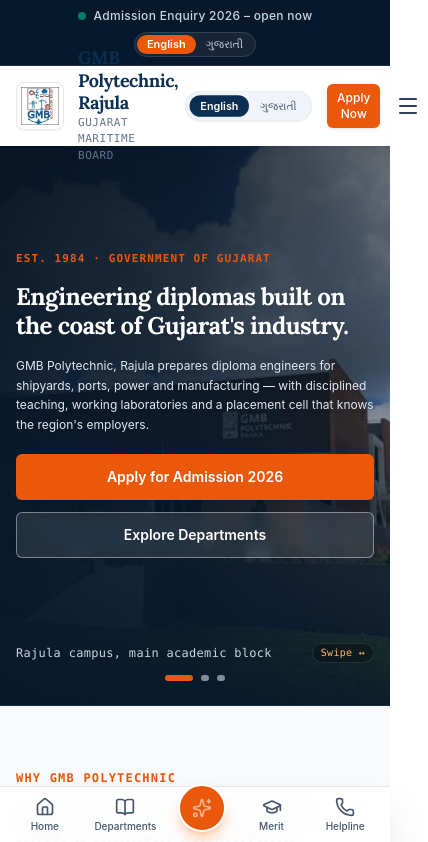
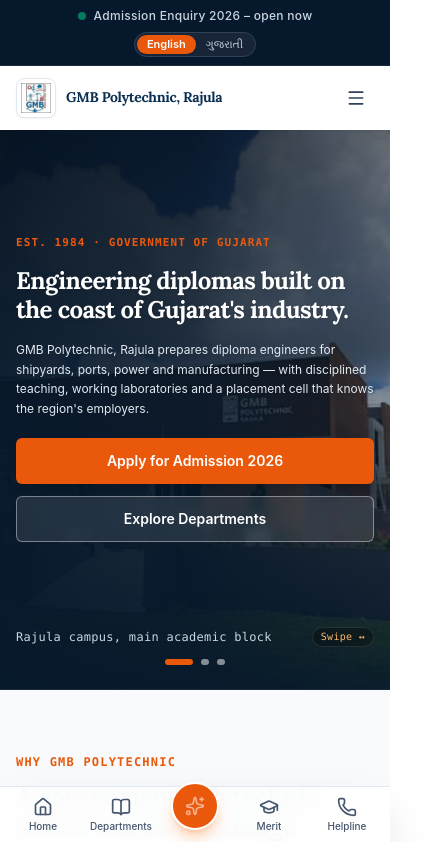
Before and after one commit to anuraag45/gmb, a React (Vite) app: page / in a window 390 px wide. Shown: the top 842 px of the page, 428 px wide, since content can reach past the window. Built offline with nearby package versions, Linux system fonts and the light colour scheme.

Commit message:
fix(mobile): resolve pinch-to-zoom layout break and eliminate horizontal overflow root causes across navbar, carousels, and bottom bar

```diff
--- a/index.html
+++ b/index.html
@@ -3,7 +3,7 @@
   <head>
     <meta charset="UTF-8" />
     <link rel="icon" type="image/png" href="/images/gmb-official-logo.png" />
-    <meta name="viewport" content="width=device-width, initial-scale=1.0" />
+    <meta name="viewport" content="width=device-width, initial-scale=1.0, viewport-fit=cover" />
     <title>GMB Polytechnic, Rajula | Gujarat Maritime Board (GTU Code: 992)</title>
     <meta name="description" content="GMB Polytechnic, Rajula (GTU Code: 992) — Government Diploma Engineering Institute in Computer, Mechanical, Electrical, and Civil Engineering run by Gujarat Maritime Board." />
     <meta name="keywords" content="GMB Polytechnic Rajula, Diploma Engineering, ACPDC Gujarat, GTU 992, Computer Engineering, Mechanical Engineering, Electrical Engineering, Civil Engineering, Rajula Amreli Gujarat" />
--- a/src/App.tsx
+++ b/src/App.tsx
@@ -26,12 +26,12 @@
   };
 
   return (
-    <div className="min-h-screen bg-white text-slate-900 flex flex-col pb-16 md:pb-0">
+    <div className="min-h-screen bg-white text-slate-900 flex flex-col pb-16 md:pb-0 w-full max-w-full overflow-x-hidden">
       {/* Top Notification Bar & Navbar */}
       <Header onApplyClick={() => handleOpenApply()} />
 
       {/* Main Content Sections */}
-      <main className="flex-1">
+      <main className="flex-1 w-full max-w-full overflow-x-hidden">
         {/* Hero Section */}
         <Hero onApplyClick={() => handleOpenApply()} />
 
--- a/src/components/site/Departments.tsx
+++ b/src/components/site/Departments.tsx
@@ -30,12 +30,12 @@
   };
 
   return (
-    <section id="departments" className="py-16 md:py-24 bg-[#F8FAFC] border-b border-slate-200">
-      <div className="max-w-7xl mx-auto px-4 sm:px-6 lg:px-8">
+    <section id="departments" className="py-16 md:py-24 bg-white border-b border-slate-200 overflow-hidden">
+      <div className="max-w-7xl mx-auto px-4 sm:px-6 lg:px-8 w-full">
 
-        {/* Section Header Row */}
+        {/* Section Header */}
         <div className="flex flex-col md:flex-row md:items-end justify-between mb-12 gap-4">
-          <div className="space-y-2">
+          <div className="max-w-3xl space-y-3">
             <span className="text-xs md:text-sm font-bold font-mono tracking-widest text-[#EA580C] uppercase block">
               {t('departments.eyebrow')}
             </span>
@@ -50,7 +50,7 @@
         </div>
 
         {/* 4 Cards Grid with Mobile Touch-Swipe Carousel */}
-        <div className="flex sm:grid sm:grid-cols-2 lg:grid-cols-4 gap-4 sm:gap-6 overflow-x-auto sm:overflow-visible snap-x snap-mandatory pb-4 sm:pb-0 -mx-4 px-4 sm:mx-0 sm:px-0 no-scrollbar touch-momentum">
+        <div className="w-full max-w-full overflow-x-auto sm:overflow-visible flex sm:grid sm:grid-cols-2 lg:grid-cols-4 gap-4 sm:gap-6 snap-x snap-mandatory pb-4 sm:pb-0 no-scrollbar touch-momentum">
           {DEPARTMENTS.map((dept) => {
             const deptName = t(`departments.items.${dept.id}.name`, dept.name);
             const deptSeats = t(`departments.items.${dept.id}.seats`, dept.seats);
@@ -59,7 +59,7 @@
             return (
               <div
                 key={dept.id}
-                className="min-w-[270px] sm:min-w-0 snap-center bg-white rounded-lg border border-slate-200 overflow-hidden flex flex-col justify-between hover:shadow-lg hover:border-[#0B2F52]/40 transition-all duration-200 group shrink-0 sm:shrink"
+                className="min-w-[260px] xs:min-w-[280px] sm:min-w-0 snap-center bg-white rounded-lg border border-slate-200 overflow-hidden flex flex-col justify-between hover:shadow-lg hover:border-[#0B2F52]/40 transition-all duration-200 group shrink-0 sm:shrink"
               >
                 <div>
                   {/* Department Laboratory Photography */}
--- a/src/components/site/Header.tsx
+++ b/src/components/site/Header.tsx
@@ -62,22 +62,22 @@
 
       {/* Main Navbar */}
       <div className="max-w-7xl mx-auto px-4 sm:px-6 lg:px-8">
-        <div className="flex items-center justify-between h-20">
+        <div className="flex items-center justify-between h-16 sm:h-20 gap-2">
 
           {/* Logo & Institute Title */}
-          <a href="#hero" className="flex items-center gap-3.5 group">
-            <div className="w-12 h-12 rounded-lg bg-white border border-slate-200 shadow-xs p-1 flex items-center justify-center shrink-0 group-hover:border-[#0B2F52]/40 transition-colors">
+          <a href="#hero" className="flex items-center gap-2.5 sm:gap-3.5 group min-w-0 flex-1 mr-2">
+            <div className="w-10 h-10 sm:w-12 sm:h-12 rounded-lg bg-white border border-slate-200 shadow-xs p-1 flex items-center justify-center shrink-0 group-hover:border-[#0B2F52]/40 transition-colors">
               <img
                 src="/images/gmb-official-logo.png"
                 alt="GMB Polytechnic Official Logo"
                 className="w-full h-full object-contain"
               />
             </div>
-            <div className="flex flex-col">
-              <span className="font-heading text-lg sm:text-2xl font-bold text-[#0B2F52] tracking-tight leading-tight">
+            <div className="flex flex-col min-w-0">
+              <span className="font-heading text-sm xs:text-base sm:text-xl lg:text-2xl font-bold text-[#0B2F52] tracking-tight leading-tight truncate">
                 {t('header.instituteName')}
               </span>
-              <span className="text-[11px] font-mono font-medium tracking-wider text-slate-500 uppercase">
+              <span className="text-[10px] sm:text-[11px] font-mono font-medium tracking-wider text-slate-500 uppercase truncate hidden xs:block">
                 {t('header.parentOrg')}
               </span>
             </div>
@@ -96,27 +96,26 @@
             ))}
           </nav>
 
-          {/* Right Action CTA & Segmented Language Switcher */}
-          <div className="hidden lg:flex items-center gap-3">
+          {/* Right Action CTA & Segmented Language Switcher (Desktop) */}
+          <div className="hidden lg:flex items-center gap-3 shrink-0">
             <LanguageSwitcher variant="navbar" />
             <Button
               onClick={onApplyClick}
               variant="primary"
               size="md"
-              className="font-semibold shadow-sm hover:shadow transition-shadow"
+              className="font-semibold shadow-sm hover:shadow transition-shadow cursor-pointer"
             >
               {t('common.applyNow')}
             </Button>
           </div>
 
-          {/* Mobile Menu Button & Small Apply */}
-          <div className="flex lg:hidden items-center gap-2">
-            <LanguageSwitcher variant="navbar" className="scale-90" />
+          {/* Mobile Menu Button & Compact Apply (Mobile) */}
+          <div className="flex lg:hidden items-center gap-1.5 sm:gap-2 shrink-0">
             <Button
               onClick={onApplyClick}
               variant="primary"
               size="sm"
-              className="sm:hidden font-medium text-xs px-2.5"
+              className="hidden sm:inline-flex font-medium text-xs px-2.5 cursor-pointer"
             >
               {t('common.applyNow')}
             </Button>
@@ -125,7 +124,7 @@
               className="p-2 rounded-md text-slate-700 hover:bg-slate-100 focus:outline-none cursor-pointer"
               aria-label="Toggle navigation menu"
             >
-              {mobileMenuOpen ? <X className="w-6 h-6" /> : <Menu className="w-6 h-6" />}
+              {mobileMenuOpen ? <X className="w-5 h-5 sm:w-6 sm:h-6" /> : <Menu className="w-5 h-5 sm:w-6 sm:h-6" />}
             </button>
           </div>
         </div>
--- a/src/components/site/MobileBottomBar.tsx
+++ b/src/components/site/MobileBottomBar.tsx
@@ -10,51 +10,53 @@
   const { t } = useLanguage();
 
   return (
-    <div className="md:hidden fixed bottom-0 left-0 right-0 z-40 bg-white/95 backdrop-blur-md border-t border-slate-200 shadow-2xl px-2 py-1.5 flex items-center justify-around text-slate-600 transition-all select-none pb-[calc(0.375rem+env(safe-area-inset-bottom,0px))]">
+    <div className="md:hidden fixed bottom-0 left-0 right-0 z-40 bg-white/95 backdrop-blur-md border-t border-slate-200 shadow-2xl px-1 sm:px-2 py-1.5 flex items-center justify-between text-slate-600 transition-all select-none pb-[calc(0.375rem+env(safe-area-inset-bottom,0px))] w-full max-w-full">
       {/* Home */}
       <a
         href="#hero"
-        className="flex flex-col items-center justify-center p-1 min-w-[56px] text-slate-600 hover:text-[#0B2F52] active:scale-95 transition-all cursor-pointer"
+        className="flex flex-col items-center justify-center p-1 flex-1 min-w-0 text-slate-600 hover:text-[#0B2F52] active:scale-95 transition-all cursor-pointer"
       >
-        <Home className="w-5 h-5" />
-        <span className="text-[10px] font-medium mt-0.5">{t('header.nav.home', 'Home')}</span>
+        <Home className="w-5 h-5 shrink-0" />
+        <span className="text-[10px] font-medium mt-0.5 truncate">{t('header.nav.home', 'Home')}</span>
       </a>
 
       {/* Departments */}
       <a
         href="#departments"
-        className="flex flex-col items-center justify-center p-1 min-w-[56px] text-slate-600 hover:text-[#0B2F52] active:scale-95 transition-all cursor-pointer"
+        className="flex flex-col items-center justify-center p-1 flex-1 min-w-0 text-slate-600 hover:text-[#0B2F52] active:scale-95 transition-all cursor-pointer"
       >
-        <BookOpen className="w-5 h-5" />
-        <span className="text-[10px] font-medium mt-0.5">{t('header.nav.departments', 'Courses')}</span>
+        <BookOpen className="w-5 h-5 shrink-0" />
+        <span className="text-[10px] font-medium mt-0.5 truncate">{t('header.nav.departments', 'Courses')}</span>
       </a>
 
       {/* Center Primary Apply CTA Button */}
+      <div className="flex-1 flex items-center justify-center min-w-0">
         <button
           onClick={onApplyClick}
           aria-label="Apply for Admission"
-        className="flex flex-col items-center justify-center -mt-4 bg-[#EA580C] hover:bg-[#c2410c] text-white rounded-full p-3 shadow-lg shadow-orange-500/30 border-2 border-white active:scale-90 transition-all cursor-pointer"
+          className="flex flex-col items-center justify-center -mt-5 bg-[#EA580C] hover:bg-[#c2410c] text-white rounded-full p-3 shadow-lg shadow-orange-500/30 border-2 border-white active:scale-90 transition-all cursor-pointer shrink-0"
         >
           <Sparkles className="w-5 h-5 animate-pulse" />
           <span className="sr-only">Apply</span>
         </button>
+      </div>
 
       {/* Eligibility Wizard */}
       <a
         href="#eligibility-wizard"
-        className="flex flex-col items-center justify-center p-1 min-w-[56px] text-slate-600 hover:text-[#0B2F52] active:scale-95 transition-all cursor-pointer"
+        className="flex flex-col items-center justify-center p-1 flex-1 min-w-0 text-slate-600 hover:text-[#0B2F52] active:scale-95 transition-all cursor-pointer"
       >
-        <GraduationCap className="w-5 h-5" />
-        <span className="text-[10px] font-medium mt-0.5">Merit</span>
+        <GraduationCap className="w-5 h-5 shrink-0" />
+        <span className="text-[10px] font-medium mt-0.5 truncate">Merit</span>
       </a>
 
       {/* Call / Contact */}
       <a
         href="tel:+912794222222"
-        className="flex flex-col items-center justify-center p-1 min-w-[56px] text-slate-600 hover:text-[#0B2F52] active:scale-95 transition-all cursor-pointer"
+        className="flex flex-col items-center justify-center p-1 flex-1 min-w-0 text-slate-600 hover:text-[#0B2F52] active:scale-95 transition-all cursor-pointer"
       >
-        <Phone className="w-5 h-5" />
-        <span className="text-[10px] font-medium mt-0.5">Helpline</span>
+        <Phone className="w-5 h-5 shrink-0" />
+        <span className="text-[10px] font-medium mt-0.5 truncate">Helpline</span>
       </a>
     </div>
   );
```
Also changed, not shown: src/components/site/AlumniSpotlight.tsx (+4 -4 lines), src/components/site/StudentProjects.tsx (+4 -4 lines). Lines whose indentation alone changed are shown as unchanged.
